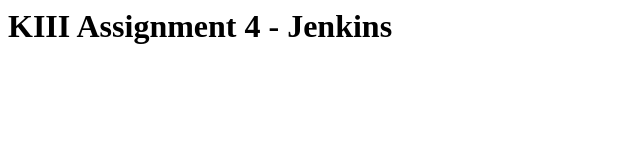
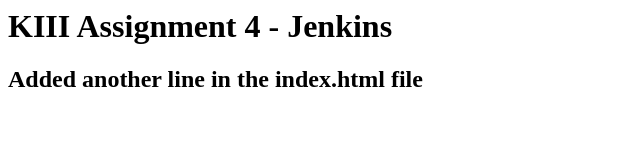
Before and after one commit to gorgilazarev3/kiii-assignment4, a plain HTML site: page index.html in a window 1280 px wide. Shown: the whole page, without its empty margins (0-640 px from the left). Drawn offline with Linux system fonts and the light colour scheme.

Commit message:
Added another line in index.html file

```diff
--- a/index.html
+++ b/index.html
@@ -1 +1,2 @@
 <h1>KIII Assignment 4 - Jenkins</h1>
+<h2>Added another line in the index.html file</h2>
```
